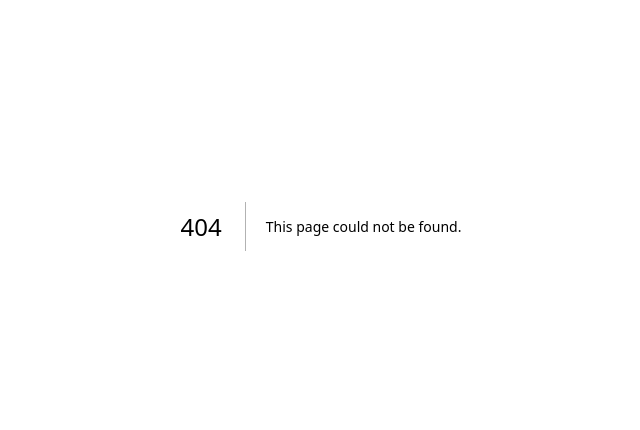
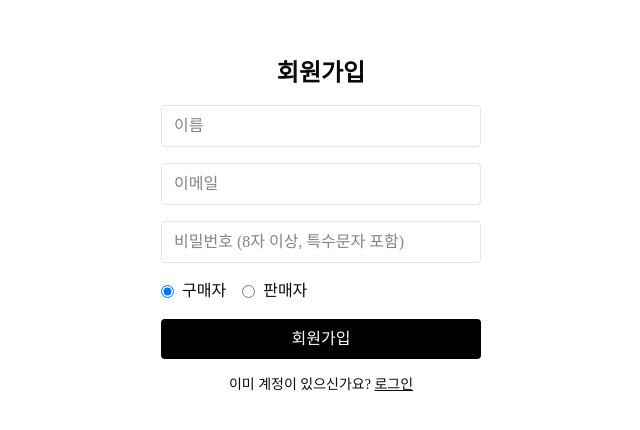
Before and after one commit to Choiwanwoo-03/market-website, a Next.js app: page /auth/signup in a window 1280 px wide. Before the commit this address had no page. Shown: the part 174-604 px from the top of the page, without its empty margins (319-959 px from the left). Built offline with nearby package versions, Linux system fonts and the light colour scheme.

Commit message:
feat: add signup page and API route

```diff
--- /dev/null
+++ b/src/app/api/auth/signup/route.ts
@@ -0,0 +1,63 @@
+import { NextRequest, NextResponse } from 'next/server'
+import bcrypt from 'bcryptjs'
+import dbConnect from '@/db/connect'
+import User from '@/models/User'
+
+export async function POST(req: NextRequest) {
+  try {
+    const { name, email, password, role, storeName } = await req.json()
+
+    if (!name || !email || !password || !role) {
+      return NextResponse.json(
+        { message: '필수 항목을 모두 입력해주세요.' },
+        { status: 400 }
+      )
+    }
+
+    const emailRegex = /^[^\s@]+@[^\s@]+\.[^\s@]+$/
+    if (!emailRegex.test(email)) {
+      return NextResponse.json(
+        { message: '올바른 이메일 형식이 아닙니다.' },
+        { status: 400 }
+      )
+    }
+
+    const passwordRegex = /^(?=.*[!@#$%^&*(),.?":{}|<>]).{8,}$/
+    if (!passwordRegex.test(password)) {
+      return NextResponse.json(
+        { message: '비밀번호는 8자 이상, 특수문자를 포함해야 합니다.' },
+        { status: 400 }
+      )
+    }
+
+    await dbConnect()
+
+    const existing = await User.findOne({ email })
+    if (existing) {
+      return NextResponse.json(
+        { message: '이미 사용 중인 이메일입니다.' },
+        { status: 409 }
+      )
+    }
+
+    const hashedPassword = await bcrypt.hash(password, 10)
+
+    await User.create({
+      name,
+      email,
+      password: hashedPassword,
+      role,
+      storeName: role === 'seller' ? storeName : undefined,
+    })
+
+    return NextResponse.json(
+      { message: '회원가입이 완료되었습니다.' },
+      { status: 201 }
+    )
+  } catch {
+    return NextResponse.json(
+      { message: '서버 오류가 발생했습니다.' },
+      { status: 500 }
+    )
+  }
+}
--- /dev/null
+++ b/src/app/auth/signup/page.tsx
@@ -0,0 +1,115 @@
+'use client'
+
+import { useState } from 'react'
+import { useRouter } from 'next/navigation'
+
+export default function SignupPage() {
+  const router = useRouter()
+  const [name, setName] = useState('')
+  const [email, setEmail] = useState('')
+  const [password, setPassword] = useState('')
+  const [role, setRole] = useState<'buyer' | 'seller'>('buyer')
+  const [storeName, setStoreName] = useState('')
+  const [error, setError] = useState('')
+
+  async function handleSubmit(e: React.FormEvent) {
+    e.preventDefault()
+    setError('')
+
+    const res = await fetch('/api/auth/signup', {
+      method: 'POST',
+      headers: { 'Content-Type': 'application/json' },
+      body: JSON.stringify({ name, email, password, role, storeName }),
+    })
+
+    const data = await res.json()
+
+    if (!res.ok) {
+      setError(data.message)
+      return
+    }
+
+    router.push('/auth/login')
+  }
+
+  return (
+    <main className="flex min-h-screen items-center justify-center">
+      <form onSubmit={handleSubmit} className="flex flex-col gap-4 w-80">
+        <h1 className="text-2xl font-bold text-center">회원가입</h1>
+
+        <input
+          type="text"
+          placeholder="이름"
+          value={name}
+          onChange={(e) => setName(e.target.value)}
+          required
+          className="border rounded px-3 py-2"
+        />
+        <input
+          type="email"
+          placeholder="이메일"
+          value={email}
+          onChange={(e) => setEmail(e.target.value)}
+          required
+          className="border rounded px-3 py-2"
+        />
+        <input
+          type="password"
+          placeholder="비밀번호 (8자 이상, 특수문자 포함)"
+          value={password}
+          onChange={(e) => setPassword(e.target.value)}
+          required
+          className="border rounded px-3 py-2"
+        />
+
+        <div className="flex gap-4">
+          <label className="flex items-center gap-2 cursor-pointer">
+            <input
+              type="radio"
+              value="buyer"
+              checked={role === 'buyer'}
+              onChange={() => setRole('buyer')}
+            />
+            구매자
+          </label>
+          <label className="flex items-center gap-2 cursor-pointer">
+            <input
+              type="radio"
+              value="seller"
+              checked={role === 'seller'}
+              onChange={() => setRole('seller')}
+            />
+            판매자
+          </label>
+        </div>
+
+        {role === 'seller' && (
+          <input
+            type="text"
+            placeholder="상점명"
+            value={storeName}
+            onChange={(e) => setStoreName(e.target.value)}
+            required
+            className="border rounded px-3 py-2"
+          />
+        )}
+
+        {error && <p className="text-red-500 text-sm">{error}</p>}
+
+        <button
+          type="submit"
+          className="bg-black text-white rounded px-3 py-2 hover:bg-gray-800"
+        >
+          회원가입
+        </button>
+
+        <p className="text-center text-sm">
+          이미 계정이 있으신가요?{' '}
+          <a href="/auth/login" className="underline">
+            로그인
+          </a>
+        </p>
+      </form>
+    </main>
+  )
+}
```
